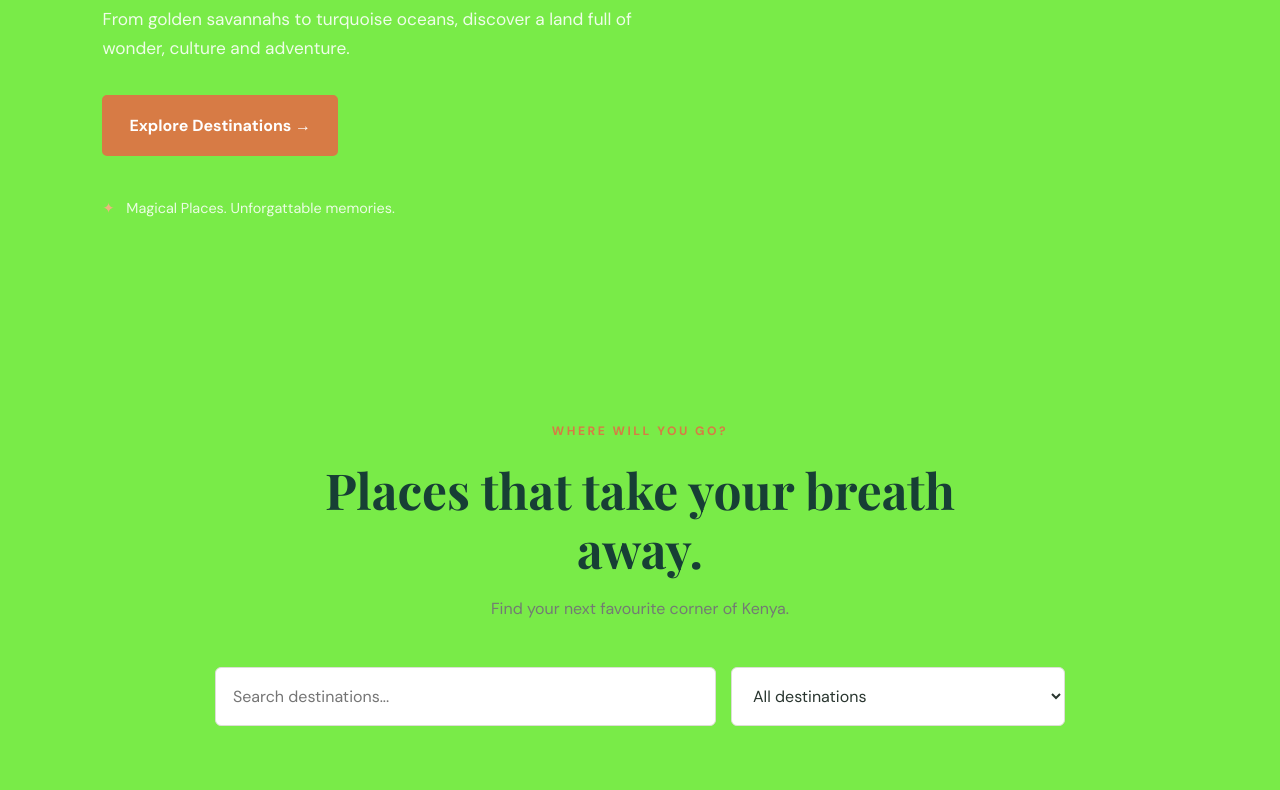
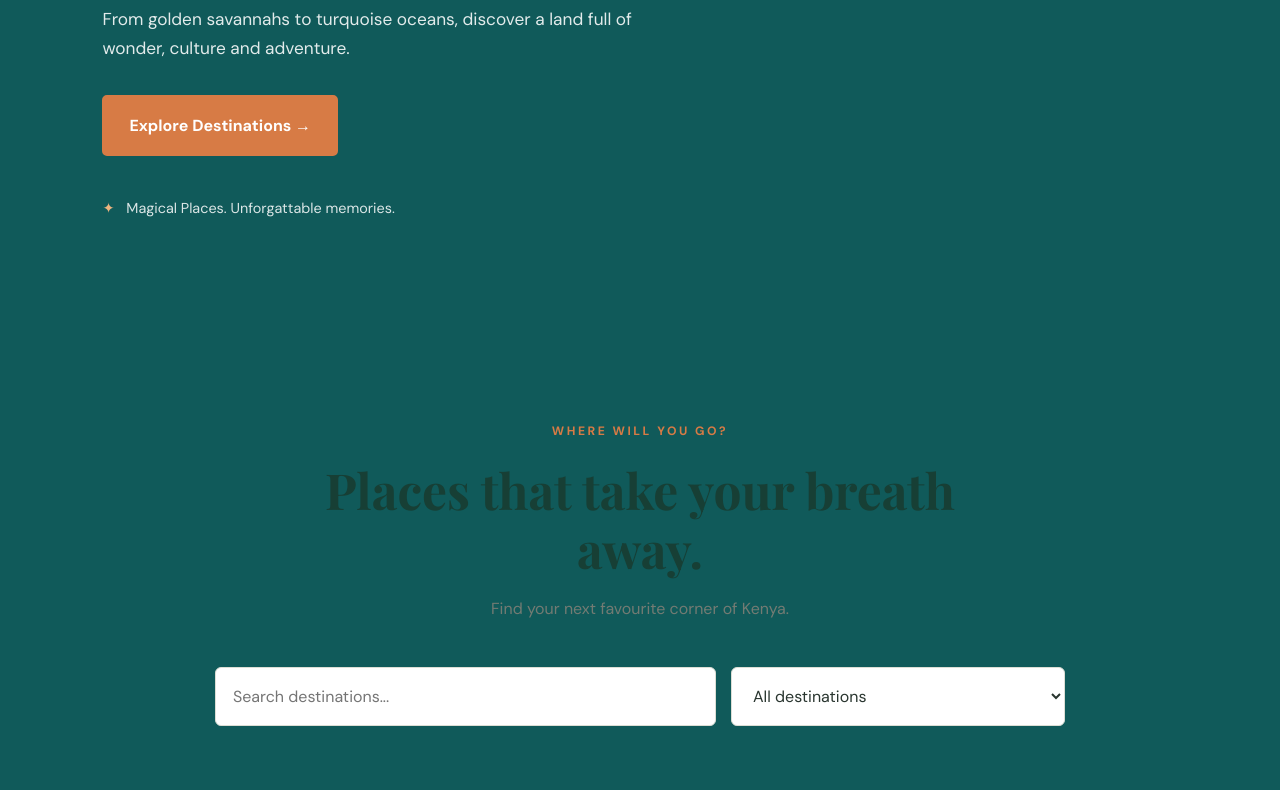
Before and after one commit to Eva-Hawa/Explore-Kenya, a plain HTML site: page index.html in a window 1280 px wide. Shown: the part 455-1245 px from the top of the page. Drawn offline with nearby package versions, Linux system fonts and the light colour scheme.

Commit message:
color changes

```diff
--- a/style.css
+++ b/style.css
@@ -5,7 +5,7 @@
     --forest: #173f35;
     --deep-forest: #102e27;
     --sage: #dce6d8;
-    --cream: #79eb48;
+    --cream: #105a5a;
     --sand: #e8d9bf;
     --orange: #d77b45;
     --text:#29352f;
```
